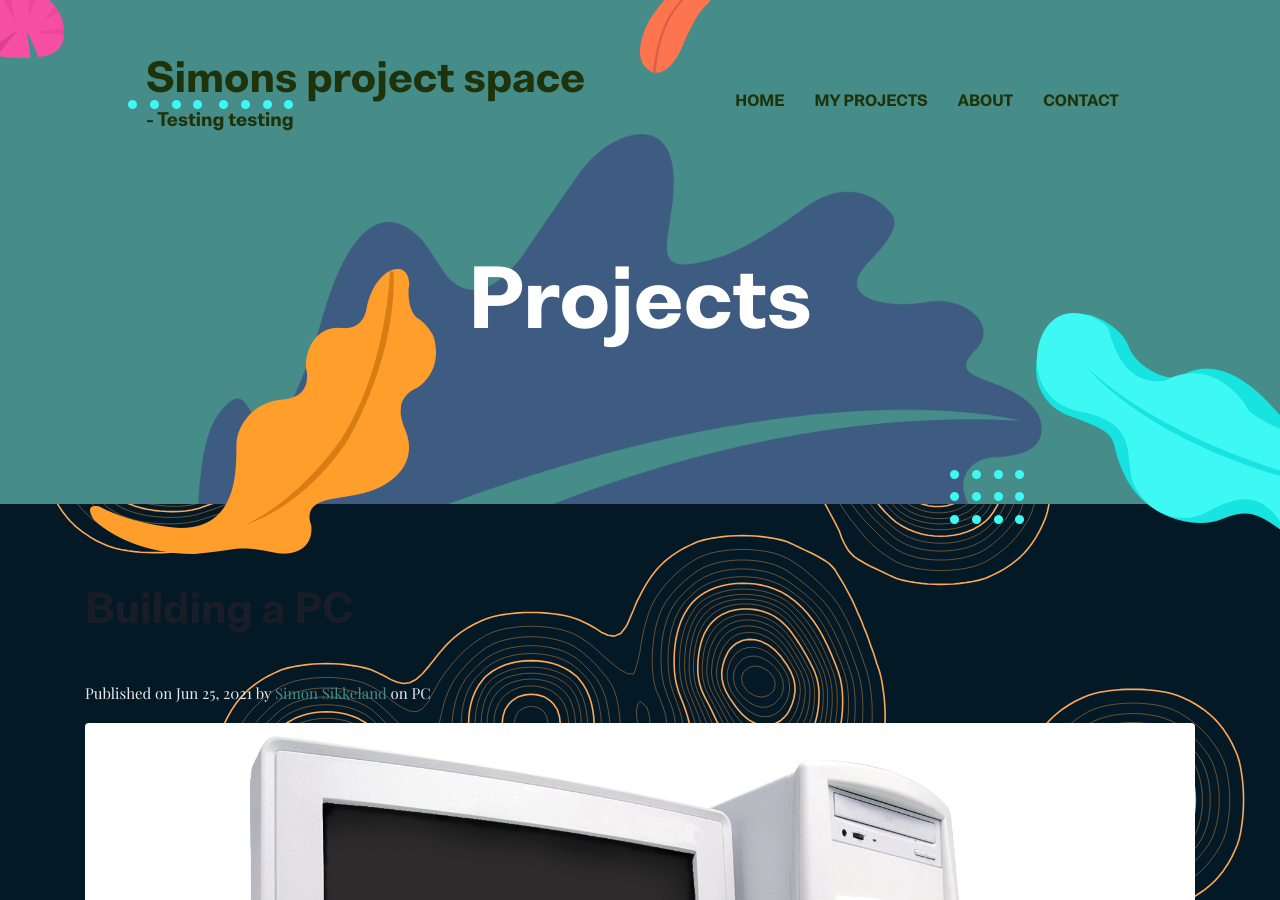
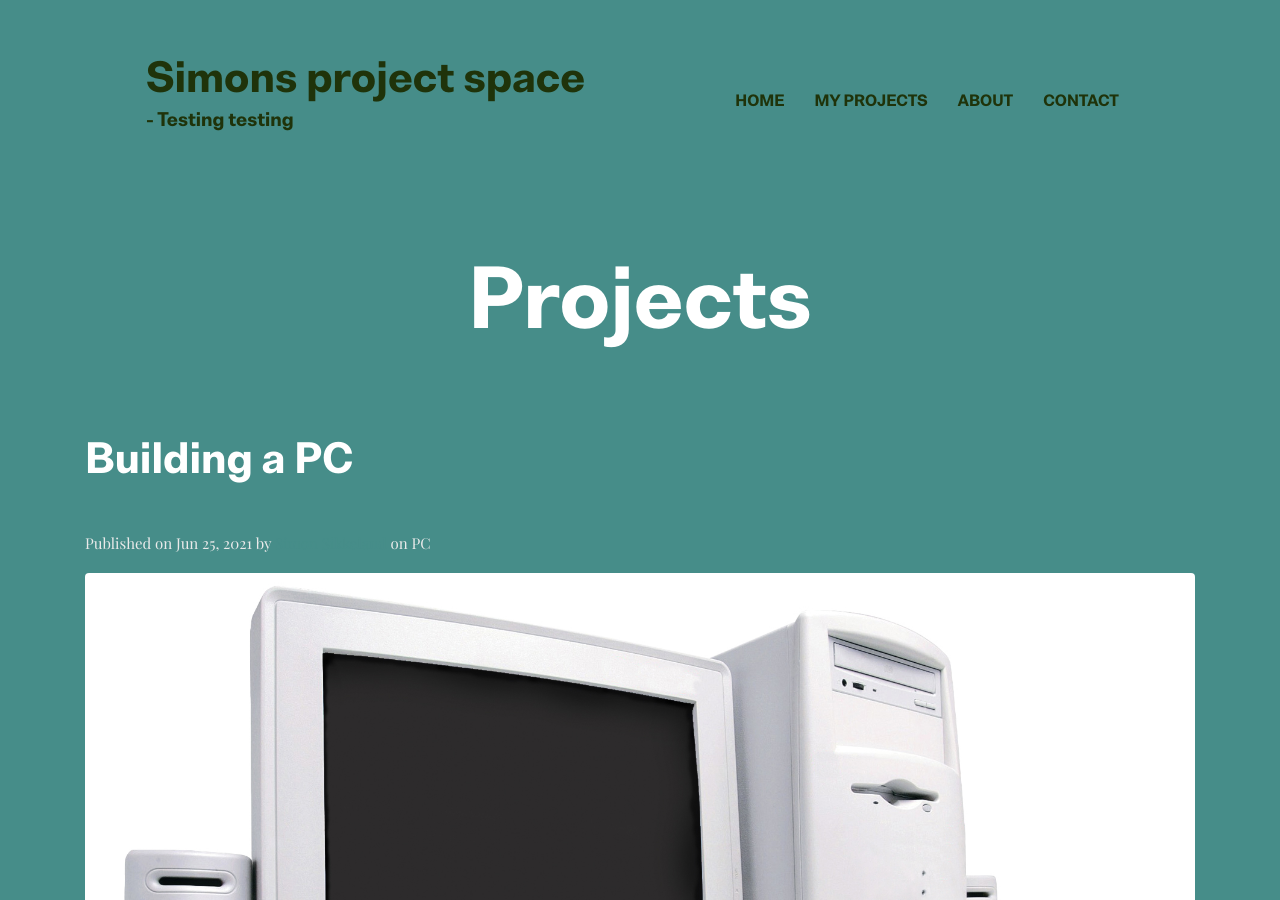
Before and after one commit to simonsikkeland/blog, a Jekyll site: the page built from _posts/2021-25-06-pc-build.markdown, in a window 1280 px wide and 900 px high. Built offline with Jekyll 4.4.1, drawn with Linux system fonts in a browser that asks for light colours.

Commit message:
first blog pc-build rework

```diff
--- a/_layouts/post.html
+++ b/_layouts/post.html
@@ -13,21 +13,21 @@ layout: default
     </div>
   </div>
   <!-- background shapes -->
-  <img src="{{ site.baseurl }}/assets/images/illustrations/page-title.png" alt="illustrations" class="bg-shape-1 w-100">
+  <!-- <img src="{{ site.baseurl }}/assets/images/illustrations/page-title.png" alt="illustrations" class="bg-shape-1 w-100">
   <img src="{{ site.baseurl }}/assets/images/illustrations/leaf-pink-round.png" alt="illustrations" class="bg-shape-2">
   <img src="{{ site.baseurl }}/assets/images/illustrations/dots-cyan.png" alt="illustrations" class="bg-shape-3">
   <img src="{{ site.baseurl }}/assets/images/illustrations/leaf-orange.png" alt="illustrations" class="bg-shape-4">
   <img src="{{ site.baseurl }}/assets/images/illustrations/leaf-yellow.png" alt="illustrations" class="bg-shape-5">
   <img src="{{ site.baseurl }}/assets/images/illustrations/dots-group-cyan.png" alt="illustrations" class="bg-shape-6">
   <img src="{{ site.baseurl }}/assets/images/illustrations/leaf-cyan-lg.png" alt="illustrations" class="bg-shape-7">
-</section>
+</section> -->
 <!-- /page title -->
 
 <section class="section">
   <div class="container">
     <div class="row">
       <div class="col-lg-12">
-        <h3 class="font-tertiary mb-5">{{ page.title | escape }}</h3>
+        <h3 class="text-white font-tertiary mb-5">{{ page.title | escape }}</h3>
         <p class="font-secondary">Published on {{ page.date | date: '%b %d, %Y' }} by <span class="text-primary">{{ page.author }}</span
             class="text-primary"> on {% for tag in page.tags %}<span>{{ tag }} </span>{% endfor %}</p>
         <div class="content">
@@ -46,7 +46,7 @@ layout: default
   <div class="container">
     <div class="row">
       <div class="col-12 text-center">
-        <h2 class="section-title">Similar Stories</h2>
+        <h2 class="primary-color section-title">Similar Stories</h2>
       </div>
       {% for post in site.posts offset:0 limit:3 %}
       {% include post.html %}
```
